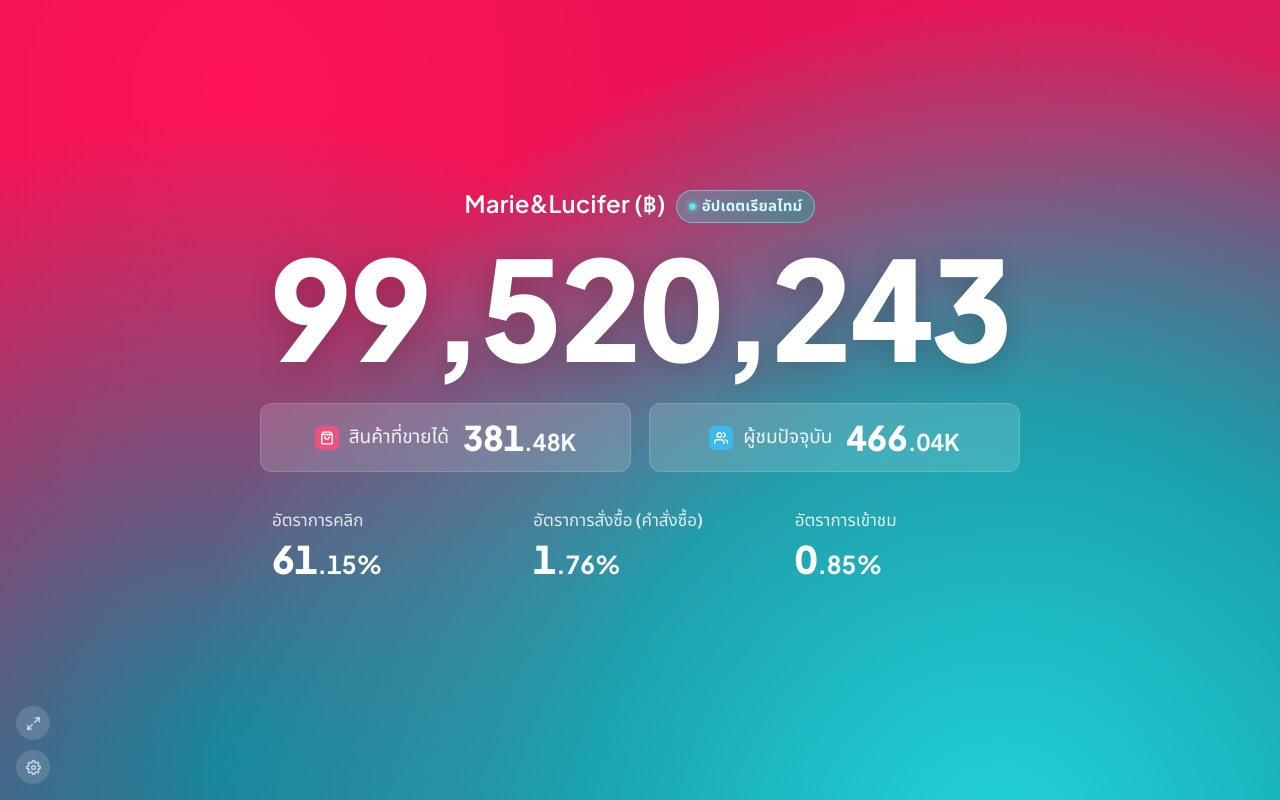
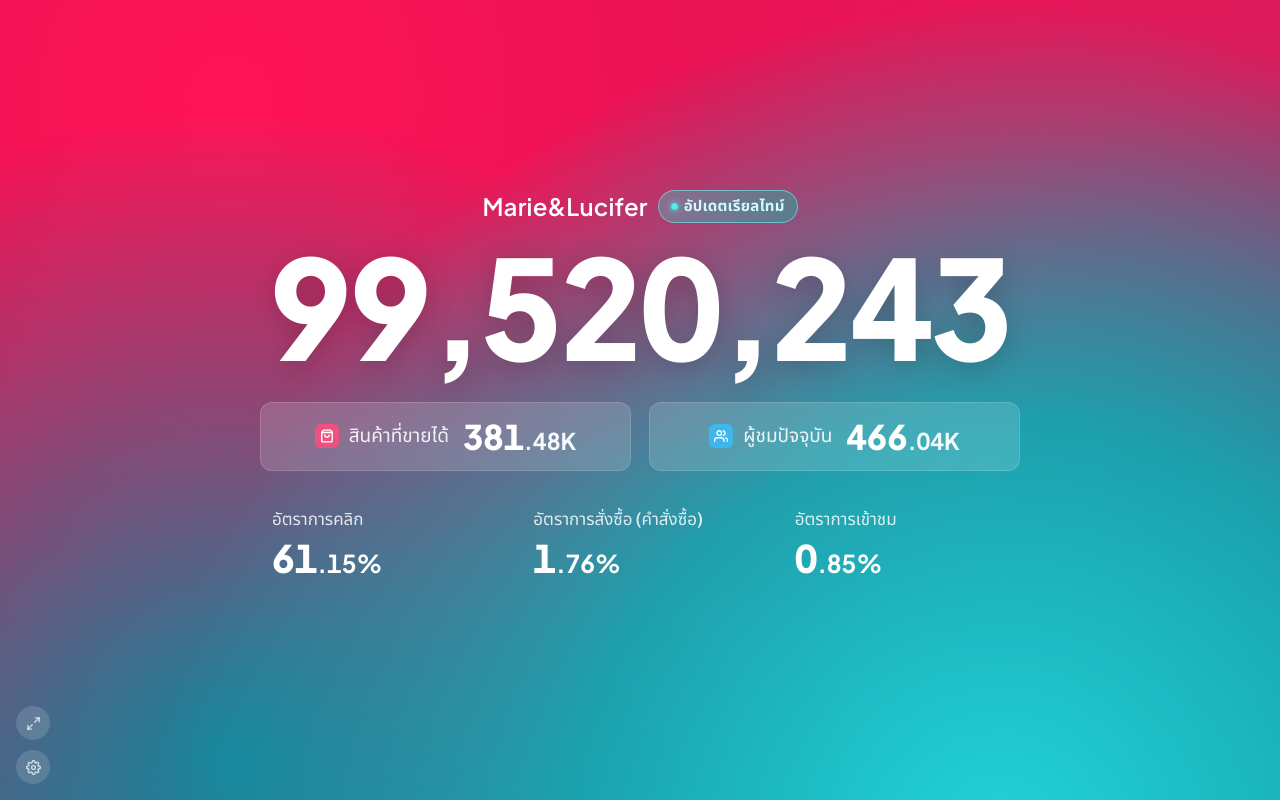
Before and after one commit to phanuphongchaisong-wq/my-love, a plain HTML site: page index.html in a window 1280 px wide. Drawn offline with Linux system fonts and the light colour scheme.

Commit message:
Update index.html

```diff
--- a/index.html
+++ b/index.html
@@ -370,7 +370,7 @@
 
   <main class="dashboard">
     <div class="top-label">
-      <span id="titleText">Marie&Lucifer (฿)</span>
+      <span id="titleText">Marie&Lucifer </span>
       <span class="live-pill">
         <span class="live-dot"></span>
         <span>อัปเดตเรียลไทม์</span>
```
